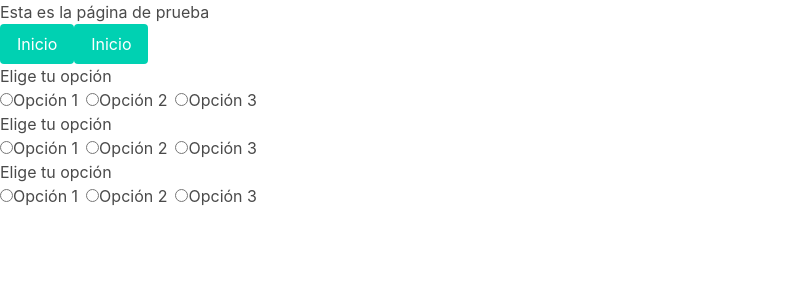
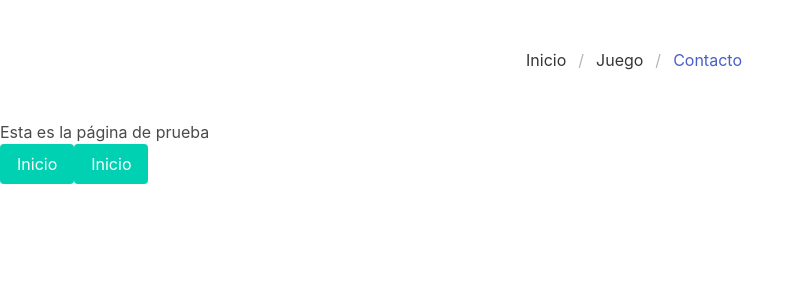
Before and after one commit to Aranthiel/MeTCaMP2022_React, a React (Create React App) app: page /test in a window 1280 px wide. Shown: the top 300 px of the page, without its empty margins (0-805 px from the left). Built offline with nearby package versions, Linux system fonts and the light colour scheme.

Commit message:
se muestras las QuestionCards correctamente. Se crea el componente breadcrums que se utiliza en la page de prueba. no se logra que el componente reciba una prop y la utilice correctamente para marcar la page activa

```diff
--- a/src/components/Option/index.js
+++ /dev/null
@@ -1,25 +0,0 @@
-import './styles.css';
-//import React, { Component } from "react";
-
-function Option ({text}){
-    return (
-        <div className="radio">
-          <label>
-            <input type="radio" value="{text}" />
-
-          {text}
-
-          </label>
-
-        </div>
-    )
-}
-
-export default Option;
-
-//<input
-//              type="radio"
-//              value="Male"
-//              checked={this.state.selectedOption === "Male"}
-//              onChange={this.onValueChange}
-//            />
--- a/src/components/Question/index.js
+++ /dev/null
@@ -1,9 +0,0 @@
-import './styles.css';
-
-function Question ({text}){
-    return (
-        <h3> {text}</h3>
-    )
-}
-
-export default Question;
--- a/src/components/QuestionCard/index.js
+++ b/src/components/QuestionCard/index.js
@@ -1,4 +1,4 @@
-
+import "./styles.css";
 
 function QuestionCard ({preguntaActual}){
     console.log(preguntaActual.question);
@@ -6,14 +6,19 @@ function QuestionCard ({preguntaActual}){
     return (
         <div className="box">
             <div className="mi-clase">
-                <span className="tag is-rounded is-primary is light">{preguntaActual.id}</span>
+                <span className="tag is-rounded is-primary">{preguntaActual.id}</span>
+                <span><strong> {preguntaActual.question}</strong></span>
+
+                <br/>
             </div>
             {
                 preguntaActual.answers.map((opcion) => (
                     <div key={opcion.id}>
-                    <input type="radio" id={`${opcion.id}`} name={opcion.id} value={opcion.answer} ></input>
-                    <span> {opcion.answer} </span>
-                    <br/>
+
+                        <input type="radio" id={`${opcion.id}`} name={opcion.id} value={opcion.answer} ></input>
+                        <span> {opcion.answer} </span>
+                        <span className="is_correct">  {`${opcion.is_correct}`} </span>
+                        <br/>
                     </div>
                 ))
             }
--- /dev/null
+++ b/src/components/QuestionCard/styles.css
@@ -0,0 +1,7 @@
+.mi-clase{
+    padding-bottom: 10px;
+    /* background-color: aqua;*/
+}
+.is_correct{
+    background-color: pink;
+}
--- a/src/components/QuestionForm/index.js
+++ /dev/null
@@ -1,15 +0,0 @@
-import './styles.css';
-import Question from '../../components/Question';
-import Option from '../../components/Option';
-
-function QuestionForm (){
-    return (
-        <div> <Question text="Elige tu opción" />
-        <Option text="Opción 1"/>
-        <Option text="Opción 2"/>
-        <Option text="Opción 3"/>
-        </div>
-    )
-}
-
-export default QuestionForm;
--- /dev/null
+++ b/src/components/breadcrumb/breadcrumb.js
@@ -0,0 +1,26 @@
+// se crea el componente Breadcrumb que se utiliza en la page de prueba
+// recibe una direccion "/prueba"
+// dberia recorrer la lista y colocar la className "is-active" al elemento li padre de un elemento a cuyo href coincida con el valor pasado por props
+//no se hacerlo
+
+
+import {useEffect, useState} from "react";
+
+function Breadcrumb({direccion}){
+    const [isActive, setIsActive]=useState(true)
+    return(
+        <div className="container">
+            <section className="section">
+                <nav className="breadcrumb is-centered" aria-label="breadcrumbs">
+                <ul>
+                    <li className={isActive ? "is-active":""}><a href="/">Inicio</a></li>
+                    {/* El operador ternario funciona para asignar la className "is-active" pero no hay ninguna condicion que distinga en que etiqueta debe colocarlo... pensar mas sobre esto */ }
+                    <li className="is-active"><a href="/juego">Juego</a></li>
+                    <li><a href="/bio">Contacto</a></li>
+                </ul>
+                </nav>
+            </section>
+        </div>
+    )
+}
+export default Breadcrumb;
--- a/src/pages/game/index.js
+++ b/src/pages/game/index.js
@@ -1,6 +1,7 @@
 
 import QuestionCard from '../../components/QuestionCard';
 import {useEffect, useState} from "react";
+import {Link} from "react-router-dom";
 
 
 const API_URL="https://62bb6e36573ca8f83298fbef.mockapi.io/metcampweb22/v1/questions/harry-potter";
@@ -8,18 +9,22 @@ const API_URL="https://62bb6e36573ca8f83298fbef.mockapi.io/metcampweb22/v1/quest
 function Game(){
 
     const [loading, setLoading ] =useState(true);
-    const [questions, setQuestions] = useState([])
+    const [questions, setQuestions] = useState([]);
 
-    useEffect(()=>{
+    useEffect(() => {
         fetch(API_URL)
-            .then(response => console.log (response))
             .then(response => response.json())
-            .then(data => console.log(data))
-            .catch(error => console.log('Hubo un problema con la petición Fetch:' + error.message))
+            .then(
+                data => {
+                    console.log(data)
+                    setQuestions(data)
+                }
+            )
+            .catch(error => console.log(error))
             .finally(()=>setLoading(false));
-        }
+        }, [])
 
-    )
+
 
     return(
         <div className="container">
@@ -31,13 +36,15 @@ function Game(){
                     <li><a href="/bio">Contacto</a></li>
                 </ul>
                 </nav>
-                { /* <div>{loading ? "Cargando": "Preguntas listas!"}</div>*/}
+                { /* <div>{loading ? "Cargando": "Preguntas listas!"}</div>   esto es un inline if */}
                 {
                     loading &&
                         <div> Cargando...</div>
                 }
                 {
                     !loading && (
+                        <div>
+                            <span>Preguntas Cargadas!</span>
                             <form>
                                 {
                                     questions.map((pregunta) => {
@@ -46,6 +53,7 @@ function Game(){
 
                                 }
                                 </form>
+                        </div>
                     )
                 }
                 <h1>El juego</h1>
--- a/src/pages/prueba/index.js
+++ b/src/pages/prueba/index.js
@@ -1,6 +1,6 @@
 import {useNavigate} from 'react-router-dom';
 import Button from '../../components/button';
-import QuestionForm from '../../components/QuestionForm';
+import Breadcrumb from "../../components/breadcrumb/breadcrumb";
 
 function Prueba(){
     const navigate = useNavigate();
@@ -10,12 +10,10 @@ function Prueba(){
     }
     return(
         <div>
+            <Breadcrumb direccion="/test" />
             <h1> Esta es la página de prueba</h1>
             <Button text="Inicio" apretado={clickHome}/>
             <Button text="Inicio" apretado={clickHome}/>
-            < QuestionForm />
-            < QuestionForm />
-            < QuestionForm />
         </div>
     )
 }
```
Also changed, not shown: src/components/Option/styles.css (deleted), src/components/Question/styles.css (deleted), src/components/QuestionForm/styles.css (deleted). Lines whose indentation alone changed are shown as unchanged.
